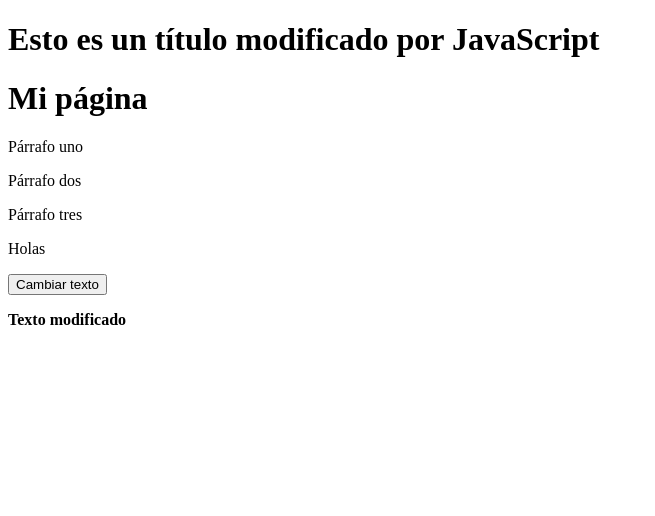
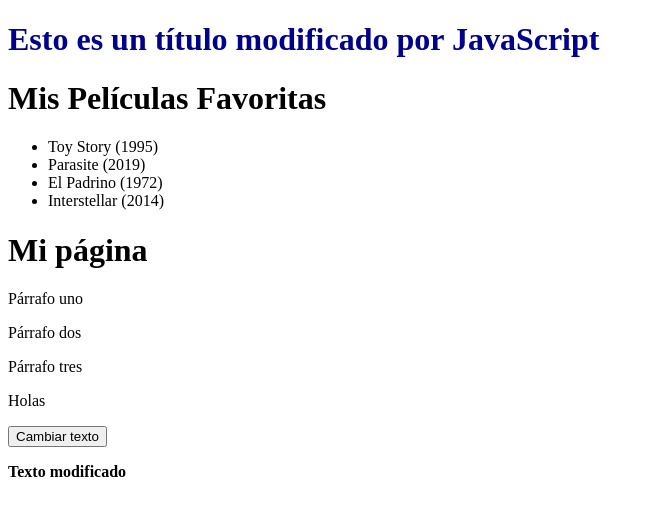
Before and after one commit to eriksawchuk96/Back-End, a website: page DOM/index.html in a window 1280 px wide. Shown: the whole page, without its empty margins (0-655 px from the left). Drawn offline with Linux system fonts and the light colour scheme.

Commit message:
Clase 10.06

```diff
--- a/DOM/index.html
+++ b/DOM/index.html
@@ -3,10 +3,13 @@
   <head>
     <meta charset="UTF-8" />
     <meta name="viewport" content="width=device-width, initial-scale=1.0" />
+    <link rel="stylesheet" href="styles.css" />
     <title>Dom</title>
   </head>
   <body>
     <h1></h1>
+    <h1>Mis Películas Favoritas</h1>
+    <ul id="lista-peliculas"></ul>
     <h1 id="titulo">Mi página</h1>
     <p class="texto">Párrafo uno</p>
     <p class="texto">Párrafo dos</p>
--- a/DOM/script.js
+++ b/DOM/script.js
@@ -12,3 +12,25 @@
 console.log("Contenido original:", parrafo.textContent);
 parrafo.textContent = "Texto modificado con JS";
 parrafo.innerHTML = "<strong>Texto modificado</strong>";
+const titulo = document.querySelector("h1");
+titulo.style.color = "darkblue";
+const primerParrafo1 = document.querySelector("p");
+primerParrafo1.classList.add("resaltado");
+console.log(primerParrafo1);
+let tieneClase = primerParrafo1.classList.contains("resaltado");
+console.log("¿El párrafo tiene la clase .resaltado?:", tieneClase);
+primerParrafo1.classList.remove("resaltado");
+tieneClase = primerParrafo1.classList.contains("resaltado");
+console.log("¿El párrafo todavía tiene la clase?:", tieneClase);
+
+const peliculas = [
+  { titulo: "Toy Story", anio: 1995 },
+  { titulo: "Parasite", anio: 2019 },
+  { titulo: "El Padrino", anio: 1972 },
+  { titulo: "Interstellar", anio: 2014 },
+];
+const listaPeliculas = document.getElementById("lista-peliculas");
+peliculas.forEach((pelicula) => {
+  const itemHTML = `<li>${pelicula.titulo} (${pelicula.anio})</li>`;
+  listaPeliculas.insertAdjacentHTML("beforeend", itemHTML);
+});
--- /dev/null
+++ b/DOM/styles.css
@@ -0,0 +1,5 @@
+.resaltado {
+  background-color: yellow;
+  font-weight: bold;
+  padding: 8px;
+}
--- a/package.json
+++ b/package.json
@@ -19,6 +19,7 @@
   },
   "homepage": "https://github.com/eriksawchuk96/Back-End#readme",
   "dependencies": {
+    "bootstrap": "^5.3.8",
     "express": "^5.2.1"
   }
 }
```
Also changed, not shown: 1 other file.
